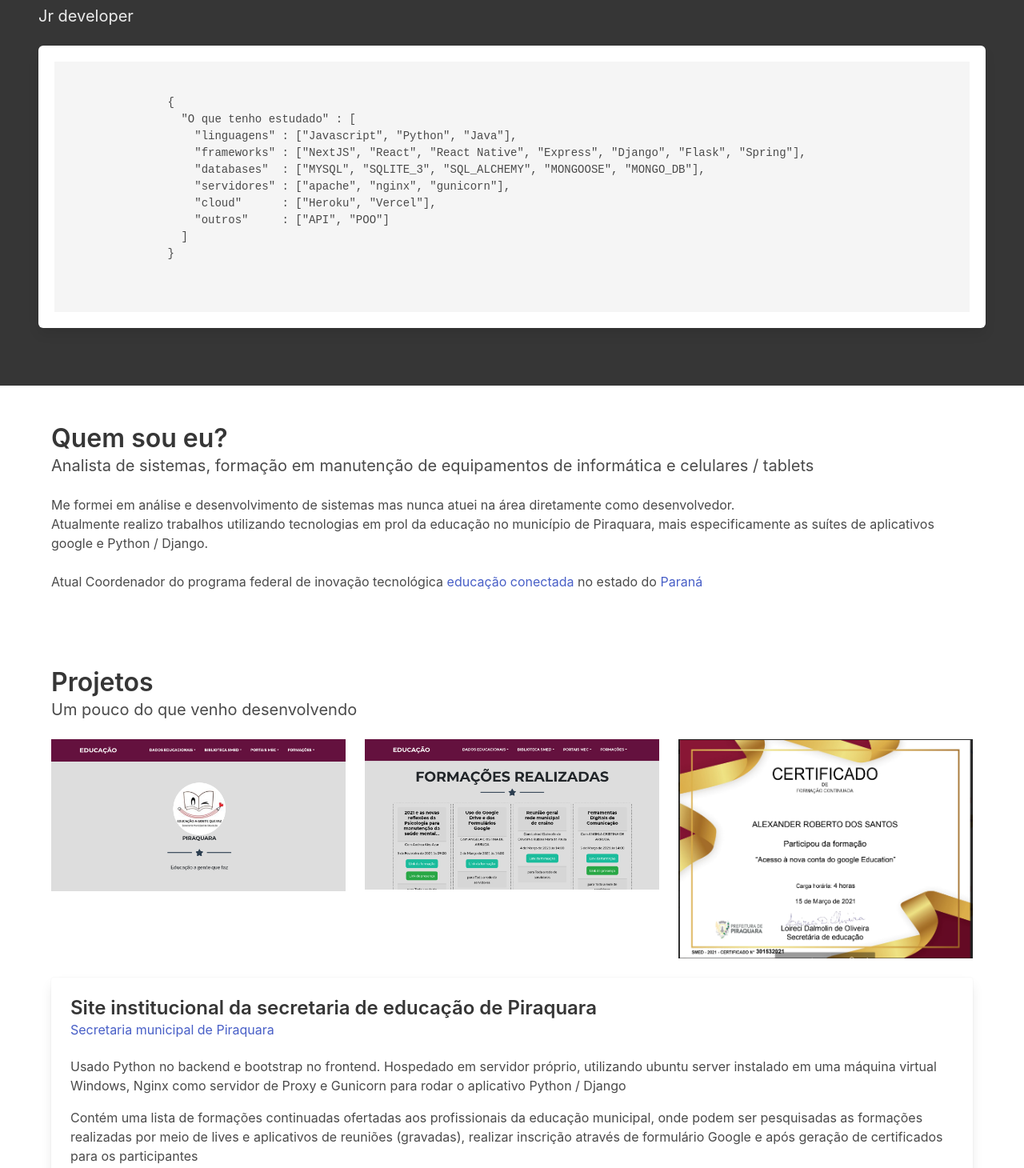
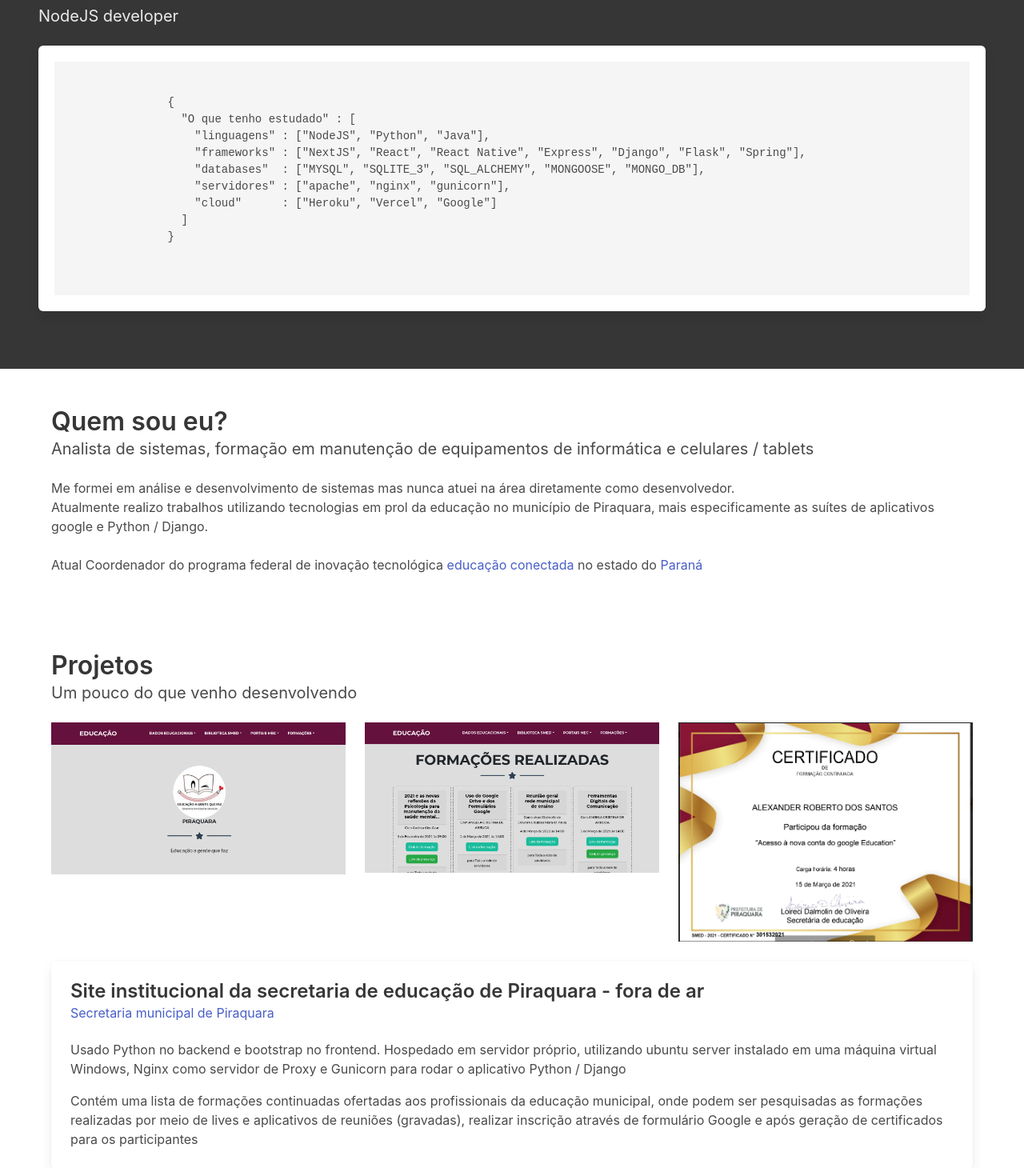
Before and after one commit to alexandersantosdev/portfolio, a plain HTML site: page index.html in a window 1280 px wide. Shown: the part 80-1540 px from the top of the page at 80% size. Drawn offline with nearby package versions, Linux system fonts and the light colour scheme.

Commit message:
Update index.html

```diff
--- a/index.html
+++ b/index.html
@@ -42,7 +42,7 @@
       </p>
 
       <p class="subtitle">
-        Jr developer
+        NodeJS developer
       </p>
 
       <p>
@@ -51,12 +51,11 @@
             <code>
               {
                 "O que tenho estudado" : [
-                  "linguagens" : ["Javascript", "Python", "Java"],
+                  "linguagens" : ["NodeJS", "Python", "Java"],
                   "frameworks" : ["NextJS", "React", "React Native", "Express", "Django", "Flask", "Spring"],
                   "databases"  : ["MYSQL", "SQLITE_3", "SQL_ALCHEMY", "MONGOOSE", "MONGO_DB"],
                   "servidores" : ["apache", "nginx", "gunicorn"],
-                  "cloud"      : ["Heroku", "Vercel"],
-                  "outros"     : ["API", "POO"]
+                  "cloud"      : ["Heroku", "Vercel", "Google"]
                 ]
               }
             </code>
@@ -121,9 +120,10 @@
         <div class="card-content">
           <div class="media">
            <div class="media-content">
-              <p class="title is-4">Site institucional da secretaria de educação de Piraquara</p>
-              <p class="subtitle is-6"><a target="_blank" href="http://educacao.piraquara.pr.gov.br">Secretaria
+              <p class="title is-4">Site institucional da secretaria de educação de Piraquara - fora de ar</p>
+              <p class="subtitle is-6"><a target="_blank" href="#">Secretaria
                   municipal de Piraquara</a></p>
+
             </div>
           </div>
 
```
